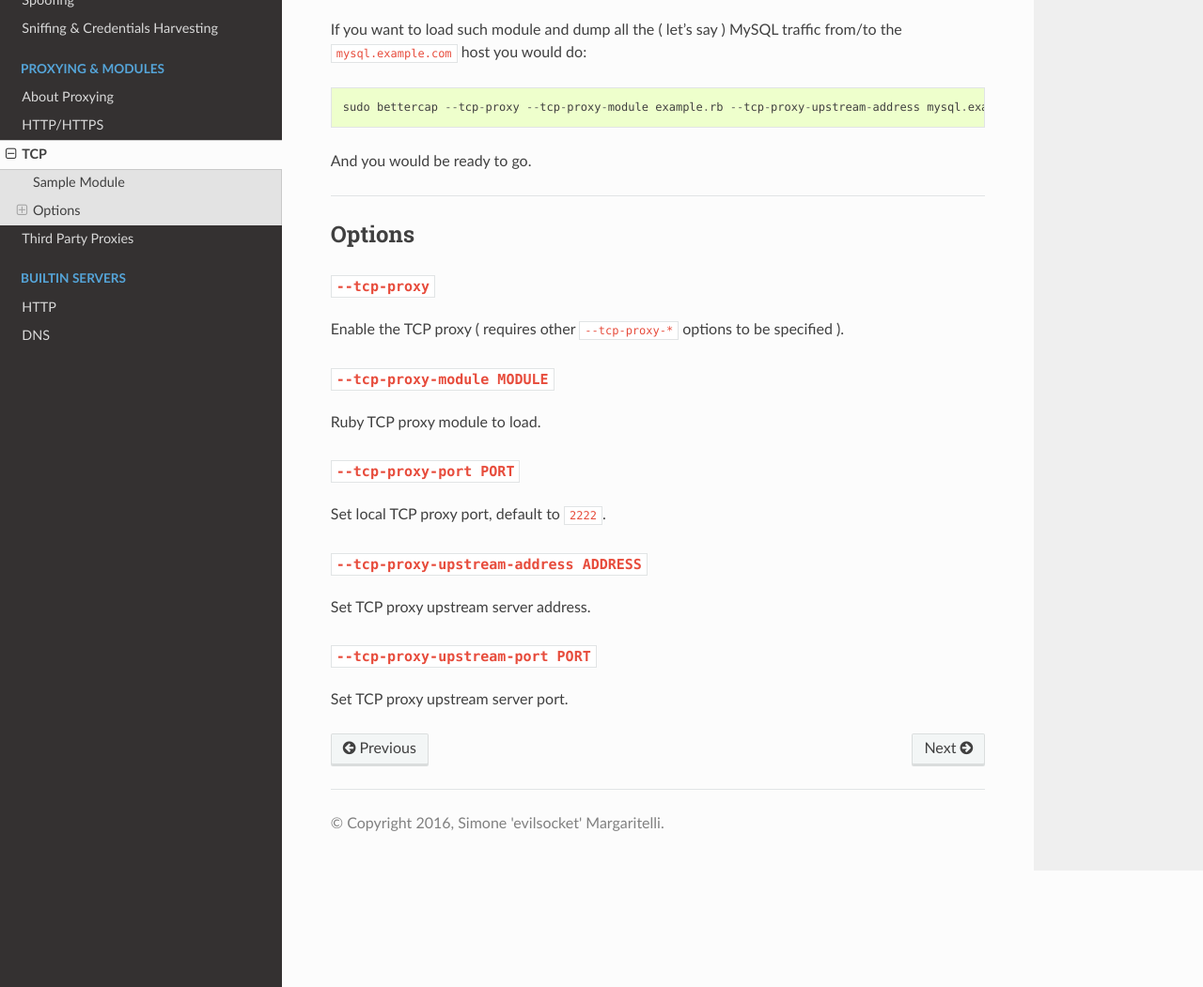
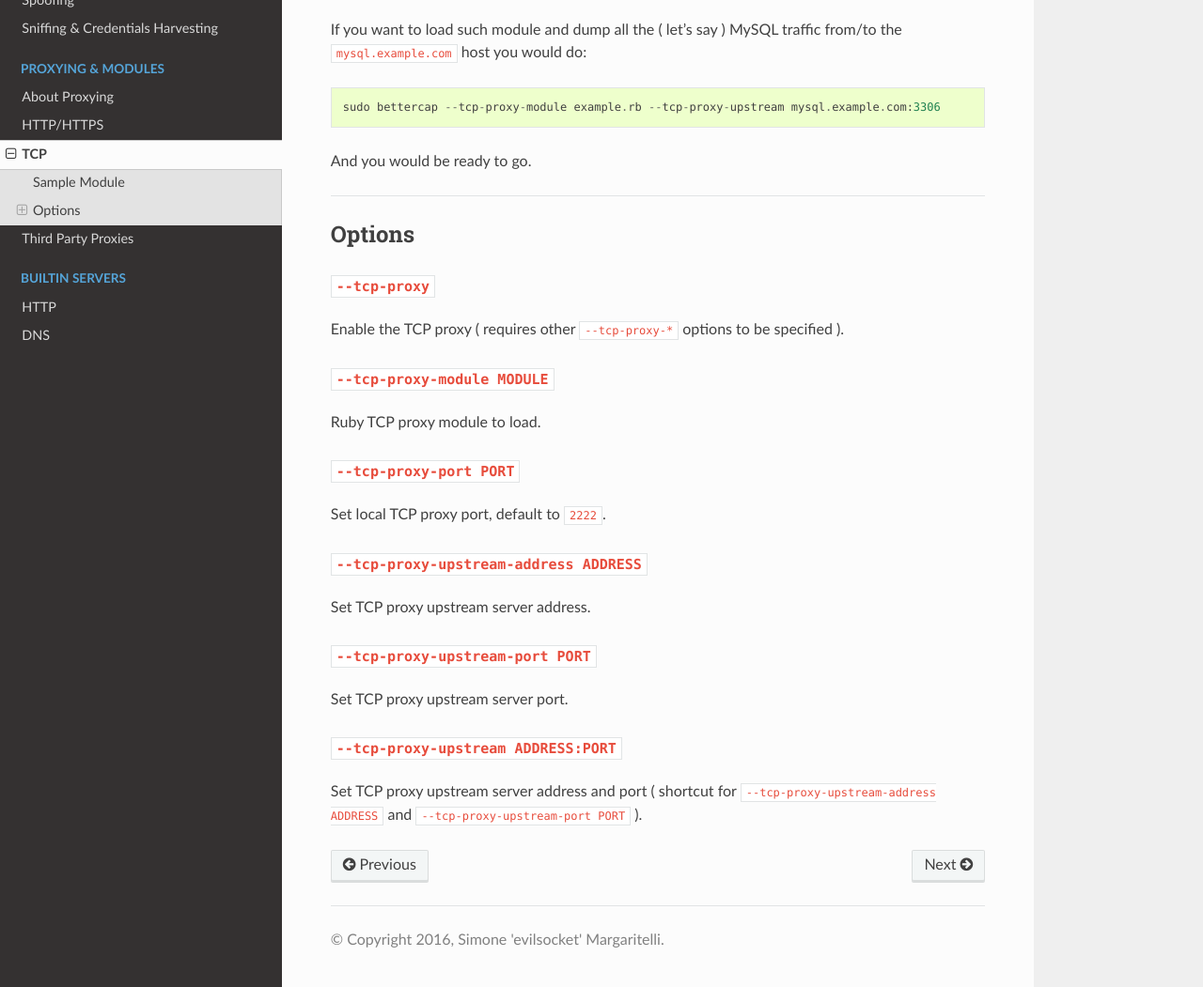
Before and after one commit to evilsocket/bettercap, a Sphinx documentation site: the page built from docs/proxying/tcp.md, in a window 1280 px wide and 1400 px high, scrolled down 199 px, cut to the strip 349-1400 px from the top of the window. Shown: the whole strip at 94% size. Built offline with Sphinx 7.4.7 and the Read the Docs theme 2.0.0, drawn with Linux system fonts in a browser that asks for light colours.

Commit message:
Doc update

```diff
--- a/docs/proxying/tcp.md
+++ b/docs/proxying/tcp.md
@@ -38,3 +38,7 @@ Set TCP proxy upstream server address.
 ### `--tcp-proxy-upstream-port PORT`
 
 Set TCP proxy upstream server port.
+
+### `--tcp-proxy-upstream ADDRESS:PORT`
+
+Set TCP proxy upstream server address and port ( shortcut for `--tcp-proxy-upstream-address ADDRESS` and `--tcp-proxy-upstream-port PORT` ).
```
Also changed, not shown: other parts of docs/proxying/tcp.md (+1 -1 lines).
